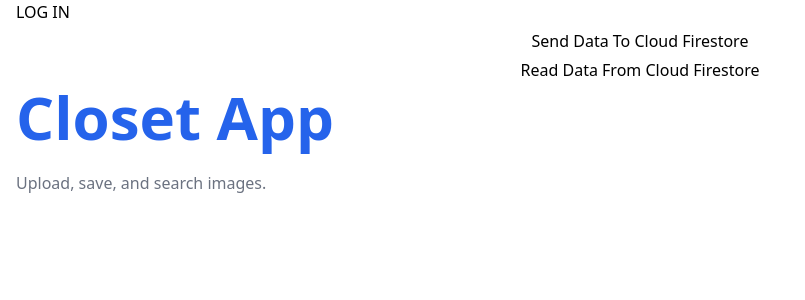
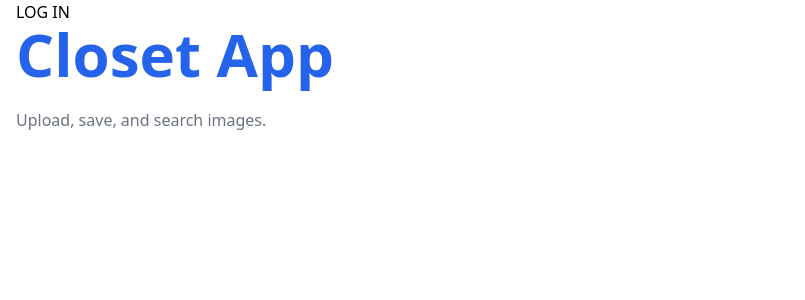
Before and after one commit to maggie-j-liu/closet-app, a Next.js app: page / in a window 1280 px wide. Shown: the top 300 px of the page, without its empty margins (0-805 px from the left). Built offline with nearby package versions, Linux system fonts and the light colour scheme.

Commit message:
pain stuff

```diff
--- a/components/auth/FirebaseAuth.js
+++ b/components/auth/FirebaseAuth.js
@@ -5,6 +5,8 @@ import firebase from 'firebase/app'
 import 'firebase/auth'
 import { setUserCookie } from '../../firebase/userCookies'
 import { mapUserData } from '../../firebase/mapUserData'
+import 'firebase/firestore'
+import { useUser } from '../../firebase/useUser'
 
 initFirebase() // initialize firebase
 
@@ -14,23 +16,22 @@ const firebaseAuthConfig = {
     // https://github.com/firebase/firebaseui-web#configure-oauth-providers
     signInOptions: [
         {
-            provider: firebase.auth.EmailAuthProvider.PROVIDER_ID,
-            requireDisplayName: true,
+            provider: firebase.auth.EmailAuthProvider.PROVIDER_ID
         },
         // add additional auth flows below
         firebase.auth.GoogleAuthProvider.PROVIDER_ID,
         // firebase.auth.TwitterAuthProvider.PROVIDER_ID,
         // firebase.auth.GithubAuthProvider.PROVIDER_ID,
     ],
-    signInSuccessUrl: '/',
+    signInSuccessUrl: '/closet',
     credentialHelper: 'none',
     callbacks: {
         signInSuccessWithAuthResult: async ({ user }, redirectUrl) => {
-            window.location.assign('/closet');
             const userData = mapUserData(user)
             setUserCookie(userData)
-        },
-    },
+            WriteToCloudFirestore()
+        }
+    }
 }
 
 const FirebaseAuth = () => {
--- a/components/cloudFirestore/Read.js
+++ /dev/null
@@ -1,31 +0,0 @@
-import firebase from 'firebase/app'
-import 'firebase/firestore'
-// import { useUser } from '../../firebase/useUser'
-// import Button from 'react-bootstrap/Button'
-
-const ReadDataFromCloudFirestore = () => {
-    // const { user } = useUser()
-    const readData = () => {
-        try {
-            firebase
-                .firestore()
-                .collection('myCollection')
-                .doc('my_document')
-                .onSnapshot(function (doc) {
-                    console.log(doc.data())
-                })
-            alert('Data was successfully fetched from cloud firestore! Close this alert and check console for output.')
-        } catch (error) {
-            console.log(error)
-            alert(error)
-        }
-    }
-
-    return (
-        <div style={{ margin: '5px 0' }}>
-            <button onClick={readData} style={{ width: '100%' }}>Read Data From Cloud Firestore</button>
-        </div>
-    )
-}
-
-export default ReadDataFromCloudFirestore
--- a/components/cloudFirestore/Write.js
+++ /dev/null
@@ -1,37 +0,0 @@
-import firebase from 'firebase/app'
-import 'firebase/firestore'
-// import { useUser } from '../../firebase/useUser'
-
-const WriteToCloudFirestore = () => {
-    // const { user } = useUser()
-    const sendData = () => {
-        try {
-            firebase
-                .firestore()
-                .collection('myCollection')
-                .doc('my_document') // leave as .doc() for a random unique doc name to be assigned
-                .set({
-                    string_data: 'Christopher Che',
-                    number_data: 2,
-                    boolean_data: true,
-                    map_data: { stringInMap: 'Hi', numberInMap: 7 },
-                    array_data: ['text', 4],
-                    null_data: null,
-                    time_stamp: firebase.firestore.Timestamp.fromDate(new Date('December 17, 1995 03:24:00')),
-                    geo_point: new firebase.firestore.GeoPoint(34.714322, -131.468435)
-                })
-                .then(alert('Data was successfully sent to cloud firestore!'))
-        } catch (error) {
-            console.log(error)
-            alert(error)
-        }
-    }
-
-    return (
-        <div style={{ margin: '5px 0' }}>
-            <button onClick={sendData} style={{ width: '100%' }}>Send Data To Cloud Firestore</button>
-        </div>
-    )
-}
-
-export default WriteToCloudFirestore
--- a/package.json
+++ b/package.json
@@ -17,7 +17,8 @@
     "next": "11.0.1",
     "react": "17.0.2",
     "react-dom": "17.0.2",
-    "react-firebaseui": "^5.0.2"
+    "react-firebaseui": "^5.0.2",
+    "tailwind": "^4.0.0"
   },
   "devDependencies": {
     "autoprefixer": "^10.2.6",
--- a/pages/index.js
+++ b/pages/index.js
@@ -1,14 +1,10 @@
 import Head from 'next/head'
 import Image from 'next/image'
-import WriteToCloudFirestore from '../components/cloudFirestore/Write'
-import ReadDataFromCloudFirestore from '../components/cloudFirestore/Read'
 
 export default function Home() {
   return (
     <div className="container mx-auto px-4">
       <p><a href="/auth">LOG IN</a></p>
-      <WriteToCloudFirestore />
-      <ReadDataFromCloudFirestore />
         <h1 className="text-5xl lg:text-6xl font-bold text-blue-600 mb-2 lg:mb-6">
           Closet App
         </h1>
```
Also changed, not shown: 1 other file (tests, documents, lock files or other folders).
